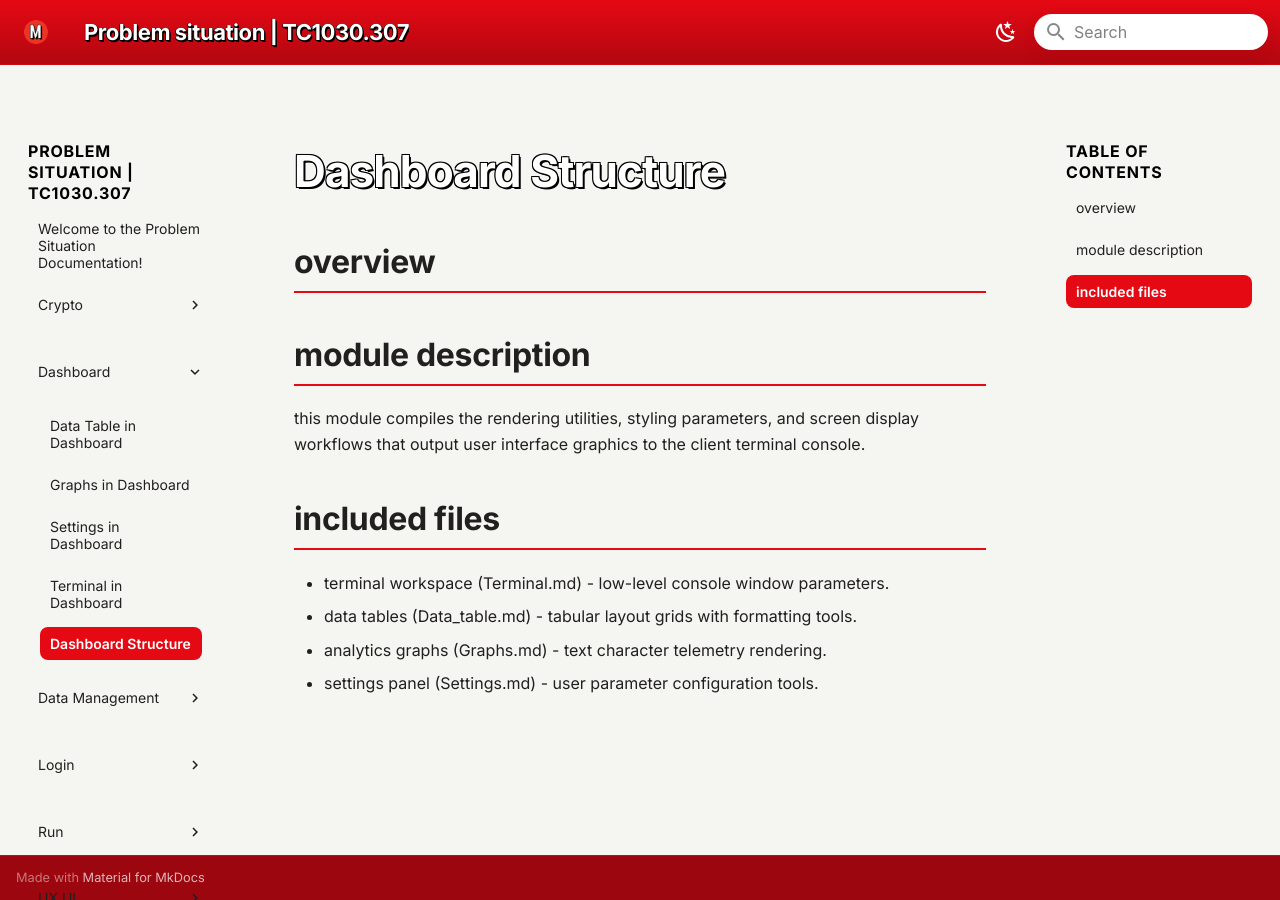
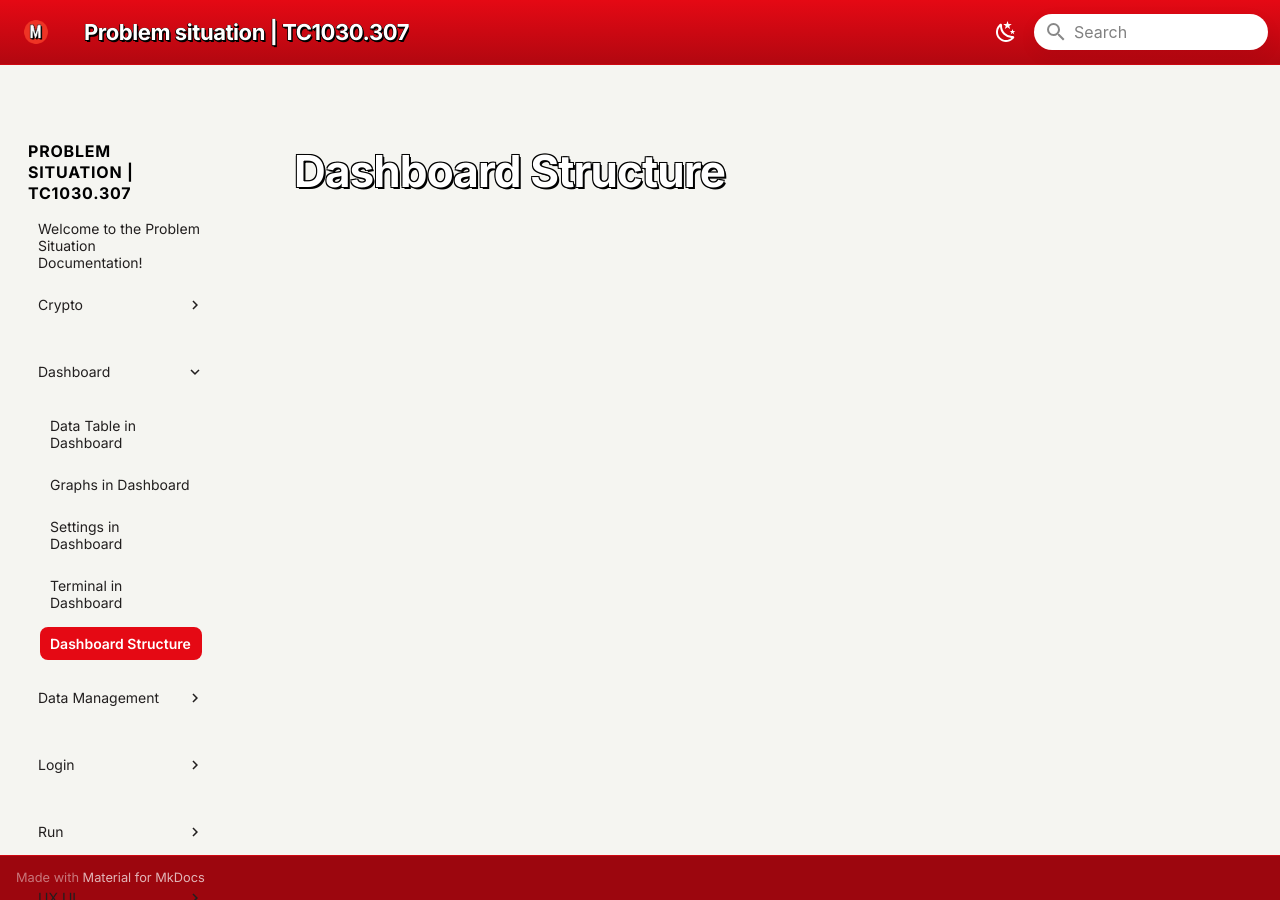
Before and after one commit to TEC-Andres/programacionOrientadaAObjetos, an MkDocs documentation site: the page built from docs/Dashboard/_Structure.md, in a window 1280 px wide. Built offline with MkDocs 1.6.1 and Material for MkDocs 9.7.7, drawn with Linux system fonts in a browser that asks for light colours; some web fonts are replaced.

Commit message:
revert unimplemented dashboard files based on peer feedback

```diff
--- a/docs/Dashboard/_Structure.md
+++ b/docs/Dashboard/_Structure.md
@@ -1,12 +1 @@
 # Dashboard Structure
-
-## overview
-
-## module description
-this module compiles the rendering utilities, styling parameters, and screen display workflows that output user interface graphics to the client terminal console.
-
-## included files
-* terminal workspace (Terminal.md) - low-level console window parameters.
-* data tables (Data_table.md) - tabular layout grids with formatting tools.
-* analytics graphs (Graphs.md) - text character telemetry rendering.
-* settings panel (Settings.md) - user parameter configuration tools.
```
Also changed, not shown: docs/Dashboard/Data_table.md (+0 -7 lines).
